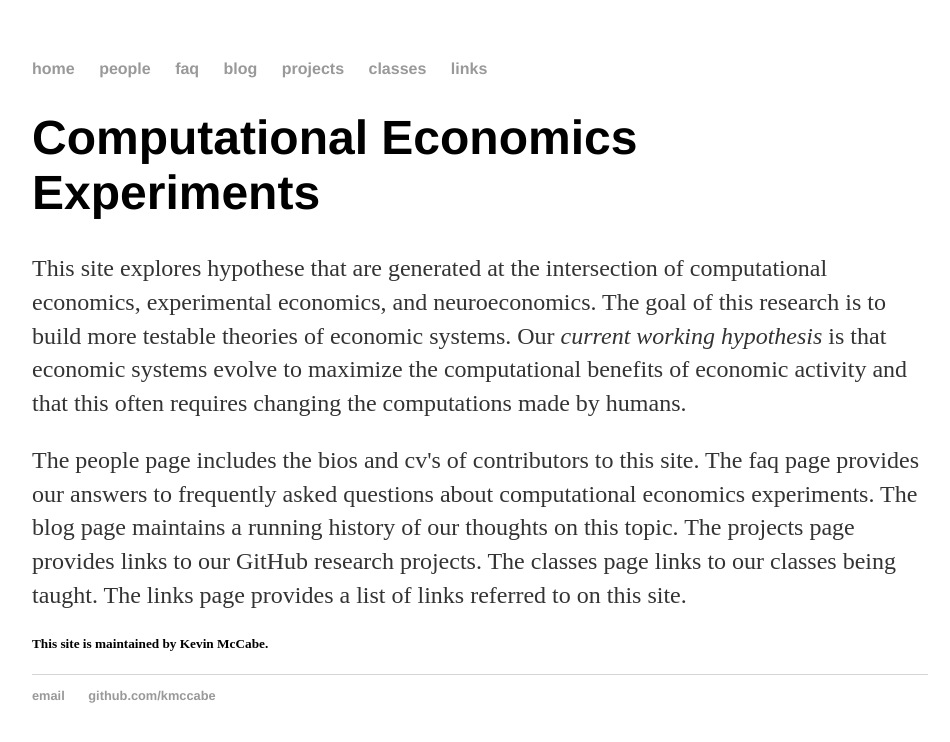
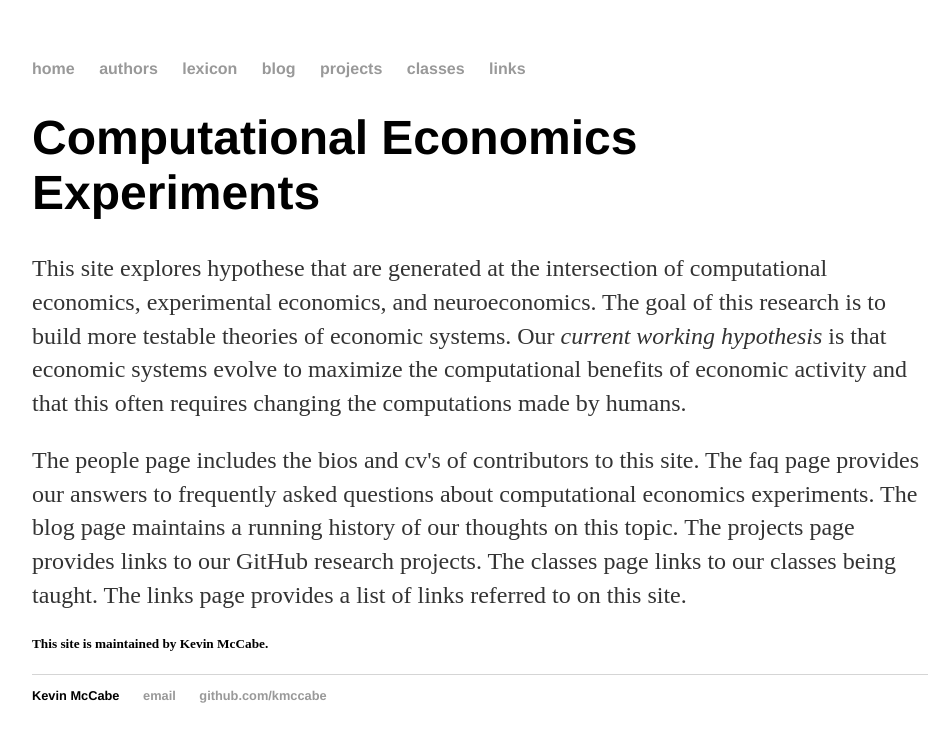
Before and after one commit to Kmccabe/KAM.github.io, a Jekyll site: the page built from index.html, in a window 1280 px wide. Shown: the top 742 px of the page, without its empty margins (160-1110 px from the left). Built offline with Jekyll 4.4.1, drawn with Linux system fonts in a browser that asks for light colours.

Commit message:
changing menu items

```diff
--- a/_layouts/default.html
+++ b/_layouts/default.html
@@ -9,8 +9,8 @@
 			<nav>
 	    		<ul>
 	        		<li><a href="/">home</a></li>
-		        	<li><a href="/people">people</a></li>
-				<li><a href="/faq">faq</a></li>
+		        	<li><a href="/authors">authors</a></li>
+				<li><a href="/lexicon">lexicon</a></li>
 	        		<li><a href="/blog">blog</a></li>
 				<li><a href="/projects">projects</a></li>
 				<li><a href="/classes">classes</a></li>
@@ -24,6 +24,7 @@
 			</div><!-- /.container -->
 			<footer>
 	    		<ul>
+				<li>Kevin McCabe</li>
 	        		<li><a href="mailto:kmccabe@gmu.edu">email</a></li>
 	        		<li><a href="https://github.com/kmccabe">github.com/kmccabe</a></li>
 				</ul>
```
